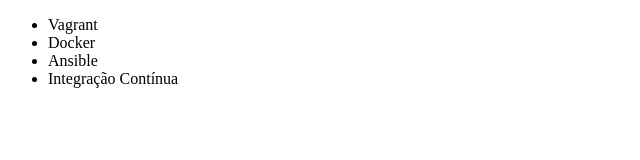
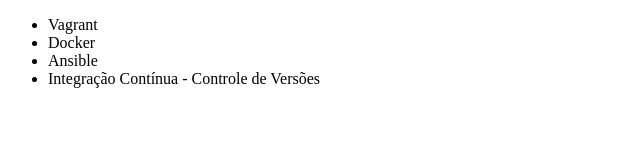
Before and after one commit to ThaysDourado-TMD/TesteControleVersoes, a plain HTML site: page INDEX.HTML in a window 1280 px wide. Shown: the whole page, without its empty margins (0-640 px from the left). Drawn offline with Linux system fonts and the light colour scheme.

Commit message:
Alteração do título para Integração Contínua - Controle de Versões

```diff
--- a/INDEX.HTML
+++ b/INDEX.HTML
@@ -9,7 +9,7 @@
         <li>Vagrant</li>
         <li>Docker</li>
         <li>Ansible</li>
-        <li>Integração Contínua</li>
+        <li>Integração Contínua - Controle de Versões</li>
     </ul>
 </body>
 </html>
```
